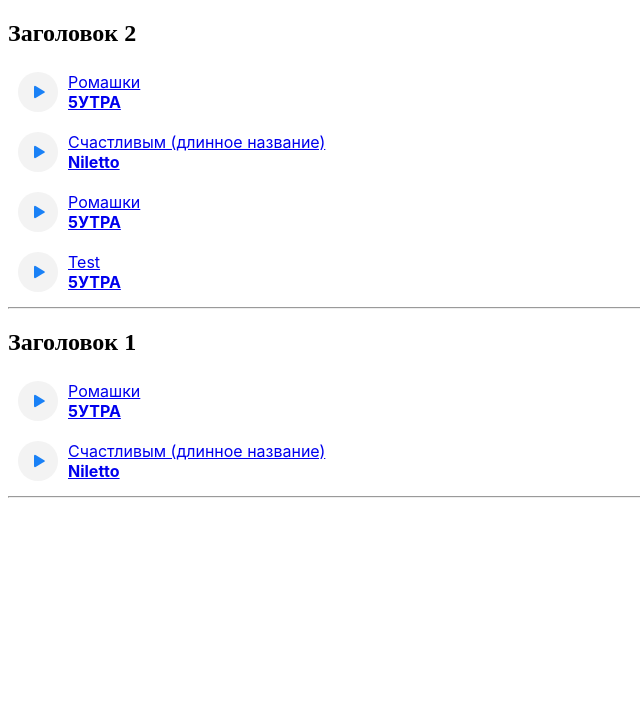
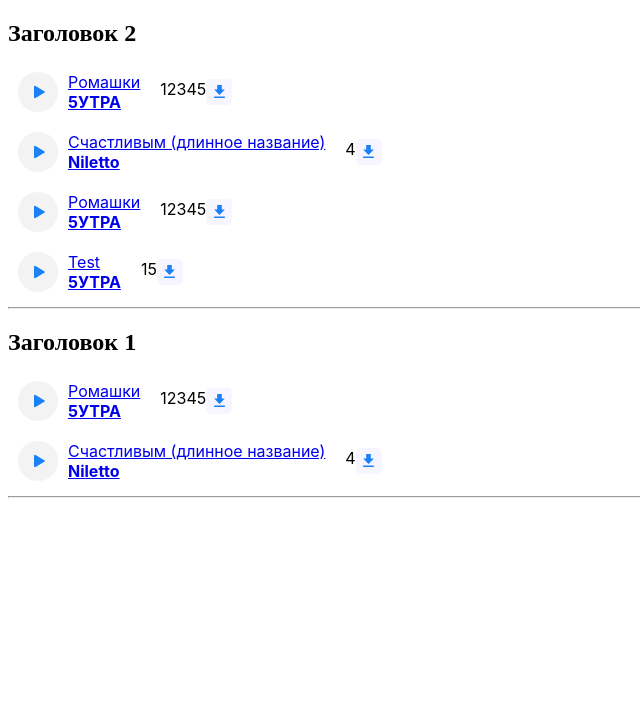
Before and after one commit to ElenaDz/MP3Player, a PHP site: page / in a window 1280 px wide. Shown: the top 714 px of the page, without its empty margins (0-640 px from the left). Run offline with PHP 8.4, Linux system fonts and the light colour scheme; data that the repository does not hold is empty.

Commit message:
update slider

```diff
--- a/assets/btn_player.php
+++ b/assets/btn_player.php
@@ -1,5 +1,7 @@
 <?php
 /** @var string $file_name */
+/** @var string $clicks */
+/** @var string $song_id */
 
 $song_title = strstr($file_name, '.', true);
 
@@ -13,12 +15,12 @@ list($artist_name, $song_name) = explode(' - ', $song_title);
             <!-- todo добавить еще один дата атрибут с количеством прослушиваний, нужно для плейлиста-->
             <div
                 class="btn_player"
-                data-song_id=""
+                data-song_id="<?= rawurlencode($song_id); ?>"
                 data-song_name="<?= htmlspecialchars($song_name); ?>"
                 data-artist_html="<?= htmlspecialchars($artist_name)?>"
                 data-url_song="/mp3s/<?= rawurlencode($file_name); ?>"
                 data-url="/mp3s/<?= rawurlencode($file_name); ?>"
-                data-clicks=""
+                data-clicks="<?= rawurlencode($clicks); ?>"
             >
                 <button class="play"></button>
             </div>
@@ -34,6 +36,19 @@ list($artist_name, $song_name) = explode(' - ', $song_title);
                 </div>
             </div>
 
+            <div class="wrap_right">
+                <div class="count_clicks">
+                    <i></i>
+                    <span><?= rawurlencode($clicks); ?></span>
+                </div>
+
+                <div class="download elem">
+                    <a class="download_song" href="/mp3s/<?= rawurlencode($file_name); ?>">
+                        <i></i>
+                    </a>
+                </div>
+            </div>
+
         </div>
     </div>
 </div>
--- a/assets/btn_player.scss
+++ b/assets/btn_player.scss
@@ -44,4 +44,37 @@
       font-weight: bold;
     }
   }
+  .wrap_right {
+    display: flex;
+    margin-left: 20px;
+    width: 20%;
+
+    .download {
+      display: flex;
+      justify-content: center;
+      align-items: center;
+    }
+
+    .download_song {
+      display: flex;
+      width: 26px;
+      height: 26px;
+      border-radius: 5px;
+      background-color: #f7f5ff;
+      align-items: center;
+
+      &:hover {
+        background-color: #d7eaff;
+      }
+
+      i {
+        display: flex;
+        width: 100%;
+        height: 100%;
+        background-image: url("/assets/img/download.svg");
+        background-repeat: no-repeat;
+        background-position: center;
+      }
+    }
+  }
 }
--- a/assets/player.ts
+++ b/assets/player.ts
@@ -1,7 +1,7 @@
 
 interface SongPlayer {
     // fixme убрать знак "?" чтобы сделать это свойство обязательным, ну и добавить его везде где нужно
-    song_id?: number;
+    song_id: number;
     url: string;
     artistHtml: string;
     songName: string;
@@ -86,9 +86,9 @@ class Player
 
     public get songId()
     {
-        let filename = this.url ? this.url.split('/').reverse()[0] : null;
+        // let filename = this.url ? this.url.split('/').reverse()[0] : null;
 
-        return filename;
+        return this.songPlayer ? this.songPlayer.song_id : null;
     }
 
     public get url()
--- a/css/btn_player.css
+++ b/css/btn_player.css
@@ -34,3 +34,32 @@
 .popular-play .wrap_song .wrap_author {
   font-weight: bold;
 }
+.popular-play .wrap_right {
+  display: flex;
+  margin-left: 20px;
+  width: 20%;
+}
+.popular-play .wrap_right .download {
+  display: flex;
+  justify-content: center;
+  align-items: center;
+}
+.popular-play .wrap_right .download_song {
+  display: flex;
+  width: 26px;
+  height: 26px;
+  border-radius: 5px;
+  background-color: #f7f5ff;
+  align-items: center;
+}
+.popular-play .wrap_right .download_song:hover {
+  background-color: #d7eaff;
+}
+.popular-play .wrap_right .download_song i {
+  display: flex;
+  width: 100%;
+  height: 100%;
+  background-image: url("/assets/img/download.svg");
+  background-repeat: no-repeat;
+  background-position: center;
+}
--- a/css/player.css
+++ b/css/player.css
@@ -440,8 +440,8 @@
   padding: 0 2vw;
   height: 100%;
   background-color: #fff;
-  border-top: 1px solid #ededed;
-  box-shadow: 0 0 7px #c3c3c3;
+  border-top: 1px solid rgb(237, 237, 237);
+  box-shadow: 0 0 7px rgb(195, 195, 195);
 }
 @media (max-width: 767px) {
   .b_player .inner_player {
--- a/index.php
+++ b/index.php
@@ -39,14 +39,22 @@
     <div class="inline_player_playlist_main">
         <?php
         $file_name = '5УТРА - Ромашки.mp3';
+        $song_id = '1';
+        $clicks = '12345';
         require __DIR__ . '/assets/btn_player.php';
 
+        $song_id = '2';
+        $clicks = '4';
         $file_name = 'Niletto - Счастливым (длинное название).mp3';
         require __DIR__ . '/assets/btn_player.php';
 
+        $song_id = '1';
+        $clicks = '12345';
         $file_name = '5УТРА - Ромашки.mp3';
         require __DIR__ . '/assets/btn_player.php';
 
+        $song_id = '3';
+        $clicks = '15';
         $file_name = '5УТРА - Test.mp3';
         require __DIR__ . '/assets/btn_player.php';
         ?>
@@ -59,9 +67,13 @@
     <div class="inline_player_playlist_main">
         <?php
         $file_name = '5УТРА - Ромашки.mp3';
+        $song_id = '1';
+        $clicks = '12345';
         require __DIR__ . '/assets/btn_player.php';
 
         $file_name = 'Niletto - Счастливым (длинное название).mp3';
+        $song_id = '2';
+        $clicks = '4';
         require __DIR__ . '/assets/btn_player.php';
         ?>
     </div>
--- a/js/btn_player.js
+++ b/js/btn_player.js
@@ -20,12 +20,17 @@ class BtnPlayer {
         });
     }
     get songId() {
-        let filename = this.url ? this.url.split('/').reverse()[0] : null;
-        return filename;
+        // let filename = this.url ? this.url.split('/').reverse()[0] : null;
+        //
+        // return filename;
+        return +this.$context.data('song_id');
     }
     // @ts-ignore
     get url() {
         return this.$context.data('url');
+    }
+    get clicks() {
+        return this.$context.data('clicks');
     }
     get songName() {
         return this.$context.data('song_name');
@@ -49,9 +54,14 @@ class BtnPlayer {
     }
     getPlaylist() {
         let btns_player = BtnPlayer.create($(this.$context.parents('.inline_player_playlist_main')));
-        let songsPlayer = [];
+        let songs_player = [];
+        let clicks_playlist = [];
         btns_player.forEach((btn_player) => {
-            songsPlayer.push(btn_player.songPlayer);
+            songs_player.push(btn_player.songPlayer);
+            clicks_playlist.push({
+                song_id: btn_player.songId,
+                count: +btn_player.clicks
+            });
         });
         let title = this.$context
             .parents('.inline_player_playlist_main')
@@ -59,10 +69,11 @@ class BtnPlayer {
             .find('h2')
             .text();
         // fixme добавить недостающие clicks
-        return new Playlist(songsPlayer, title);
+        return new Playlist(songs_player, title, clicks_playlist);
     }
     get songPlayer() {
         return {
+            song_id: this.songId,
             url: this.url,
             artistHtml: this.artistHtml,
             songName: this.songName,
--- a/js/player.js
+++ b/js/player.js
@@ -39,8 +39,8 @@ class Player {
         });
     }
     get songId() {
-        let filename = this.url ? this.url.split('/').reverse()[0] : null;
-        return filename;
+        // let filename = this.url ? this.url.split('/').reverse()[0] : null;
+        return this.songPlayer ? this.songPlayer.song_id : null;
     }
     get url() {
         return this.audio.src;
--- a/js/player.one_file.js
+++ b/js/player.one_file.js
@@ -227,8 +227,8 @@ class Player {
         });
     }
     get songId() {
-        let filename = this.url ? this.url.split('/').reverse()[0] : null;
-        return filename;
+        // let filename = this.url ? this.url.split('/').reverse()[0] : null;
+        return this.songPlayer ? this.songPlayer.song_id : null;
     }
     get url() {
         return this.audio.src;
@@ -319,12 +319,17 @@ class BtnPlayer {
         });
     }
     get songId() {
-        let filename = this.url ? this.url.split('/').reverse()[0] : null;
-        return filename;
+        // let filename = this.url ? this.url.split('/').reverse()[0] : null;
+        //
+        // return filename;
+        return +this.$context.data('song_id');
     }
     // @ts-ignore
     get url() {
         return this.$context.data('url');
+    }
+    get clicks() {
+        return this.$context.data('clicks');
     }
     get songName() {
         return this.$context.data('song_name');
@@ -348,9 +353,14 @@ class BtnPlayer {
     }
     getPlaylist() {
         let btns_player = BtnPlayer.create($(this.$context.parents('.inline_player_playlist_main')));
-        let songsPlayer = [];
+        let songs_player = [];
+        let clicks_playlist = [];
         btns_player.forEach((btn_player) => {
-            songsPlayer.push(btn_player.songPlayer);
+            songs_player.push(btn_player.songPlayer);
+            clicks_playlist.push({
+                song_id: btn_player.songId,
+                count: +btn_player.clicks
+            });
         });
         let title = this.$context
             .parents('.inline_player_playlist_main')
@@ -358,10 +368,11 @@ class BtnPlayer {
             .find('h2')
             .text();
         // fixme добавить недостающие clicks
-        return new Playlist(songsPlayer, title);
+        return new Playlist(songs_player, title, clicks_playlist);
     }
     get songPlayer() {
         return {
+            song_id: this.songId,
             url: this.url,
             artistHtml: this.artistHtml,
             songName: this.songName,
```
Also changed, not shown: assets/btn_player.ts (+20 -7 lines).
